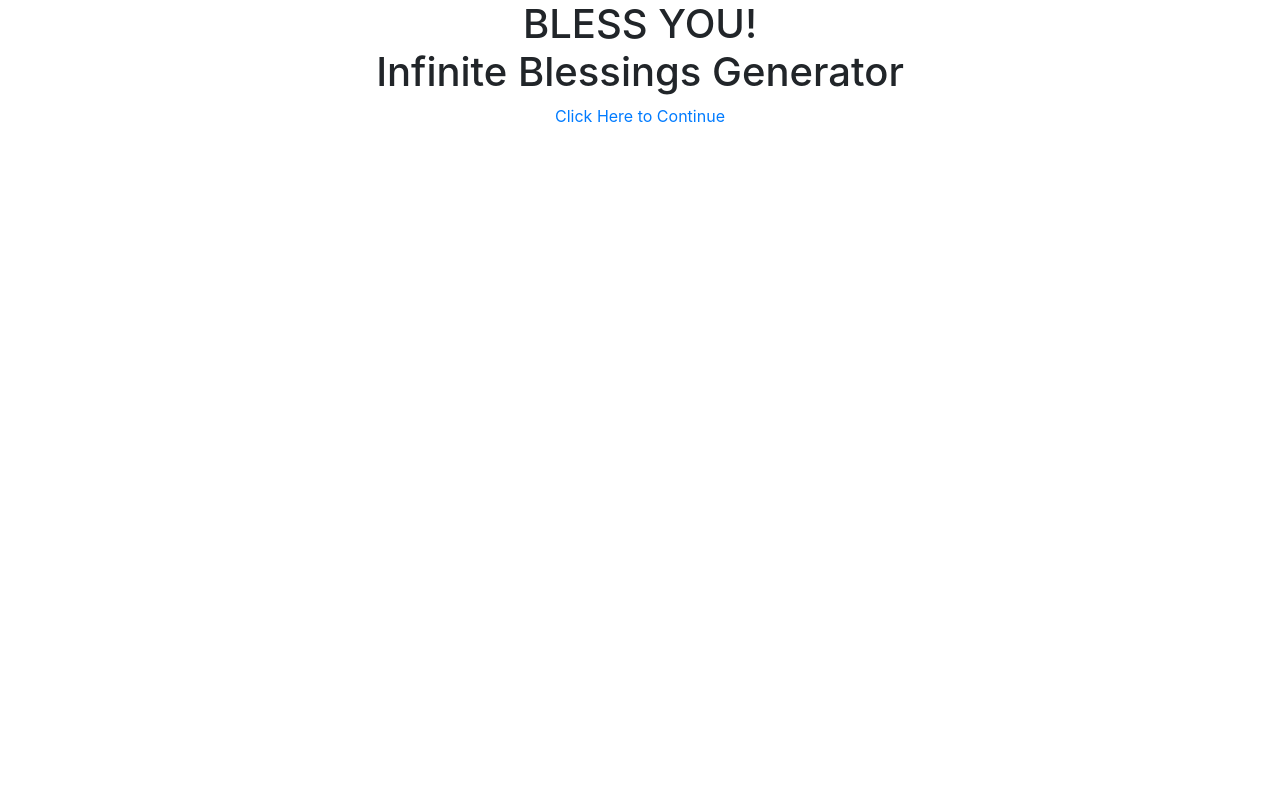
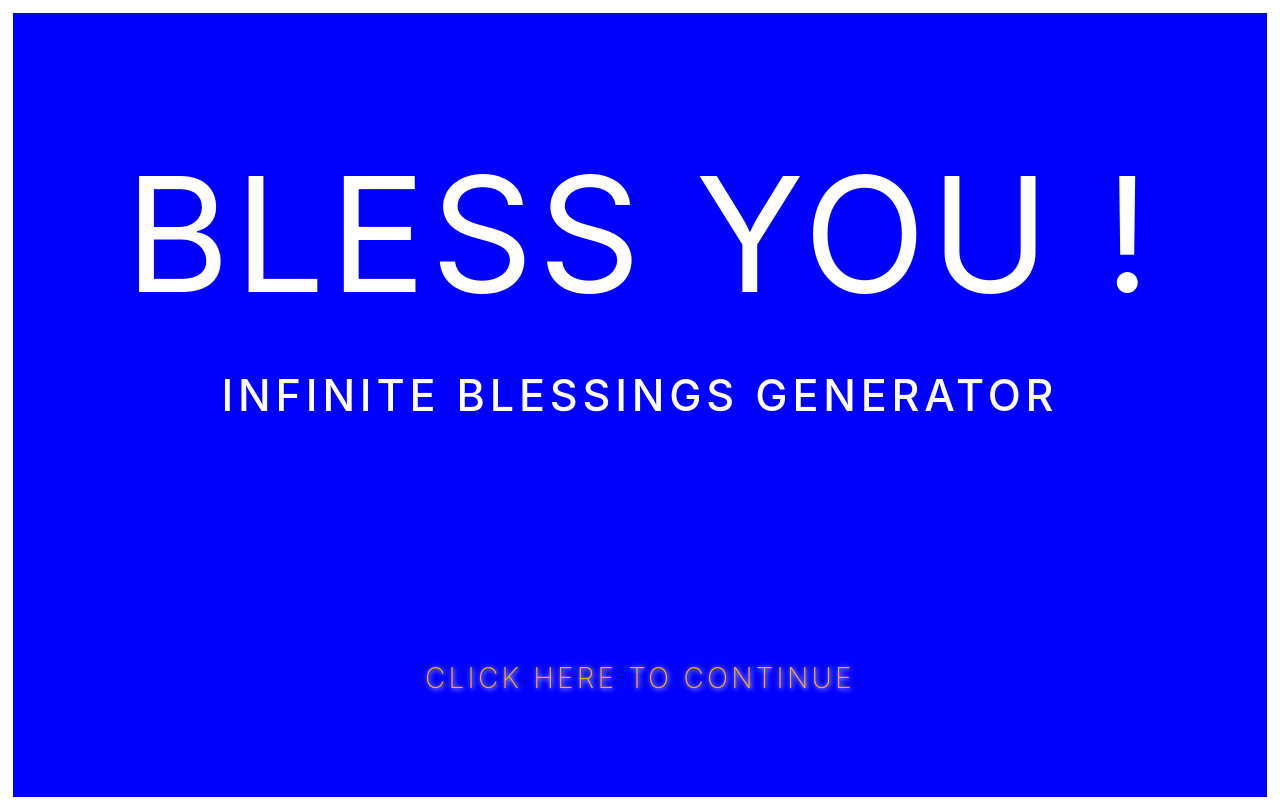
Before and after one commit to theo333/infinite-blessings, a React app: page /#/ in a window 1280 px wide. Built offline with nearby package versions, Linux system fonts and the light colour scheme.

Commit message:
style home and form pages

```diff
--- a/client/components/BlessingsRequest.js
+++ b/client/components/BlessingsRequest.js
@@ -37,13 +37,13 @@ export default props => {
   };
 
   return (
-    <div className="container">
-      <div className="row justify-content-center">
-        <div id="blessings-form" className="col-md-8">
-          <p>Leave a comment and write your name to receive blessings</p>
+    <div id="form-page" className="container h-100">
+      <div className="row align-items-center h-100">
+        <div id="blessings-form" className="mx-auto">
+          <p id="form-instructions">Leave a Comment and Write Your Name to Receive Blessings</p>
           <form onSubmit={handleSubmit}>
             <div className="form-group">
-              <label htmlFor="name">Name</label>
+              <label htmlFor="name">NAME: </label>
               <input
                 name="name"
                 value={name}
@@ -52,20 +52,22 @@ export default props => {
               />
             </div>
             <div className="form-group">
-              <label htmlFor="comment">Comment</label>
+              <label htmlFor="comment">COMMENT: </label>
               <textarea
                 className="form-control"
-                rows="4"
+                rows="3"
                 type="text"
                 name="comment"
                 value={comment}
-                placeholder={question}
+                placeholder="What's on your mind?" // {question}
                 onChange={e => setComment(e.target.value)}
               />
             </div>
-            <button type="submit" className="btn btn-primary">
-              Submit
-            </button>
+            <div className="text-center">
+              <button type="submit" className="btn btn-ok">
+                OK
+              </button>
+            </div>
           </form>
         </div>
       </div>
--- a/client/components/Home.js
+++ b/client/components/Home.js
@@ -3,15 +3,20 @@ import { Link } from 'react-router-dom';
 
 export default () => {
   return (
-    <div className="text-center">
-      <h1>
-        BLESS YOU!
-        <br />
-        <span>Infinite Blessings Generator</span>
-      </h1>
-      <Link className="text-center" to="form">
-        Click Here to Continue
-      </Link>
+    <div id="home">
+      <div className="container h-100">
+        <div className="row align-items-center h-100">
+          <div className="mx-auto text-center">
+            <p id="bless-you">BLESS YOU !</p>
+            <h1>INFINITE BLESSINGS GENERATOR</h1>
+            <div id="click-continue">
+              <Link className="text-center h3" to="form">
+                CLICK HERE TO CONTINUE
+              </Link>
+            </div>
+          </div>
+        </div>
+      </div>
     </div>
   );
 };
--- a/public/index.html
+++ b/public/index.html
@@ -5,10 +5,11 @@
       rel="stylesheet"
       href="https://stackpath.bootstrapcdn.com/bootstrap/4.3.1/css/bootstrap.min.css"
     />
+    <link rel="stylesheet" href="style.css" />
   </head>
   <body>
-    <div class="container">
-      <div id="root"></div>
-    </div>
+    <!-- <div class="container"> -->
+    <div id="root"></div>
+    <!-- </div> -->
   </body>
 </html>
--- a/public/style.css
+++ b/public/style.css
@@ -0,0 +1,72 @@
+/********* HOME PAGE *********/
+#home {
+  background-color: blue;
+  color: white;
+  height: 98%;
+  width: 98%;
+  margin: 1%;
+}
+
+#home h1,
+#home p {
+  letter-spacing: 0.3rem;
+}
+
+#home h1 {
+  font-size: 2.7rem;
+}
+
+#bless-you {
+  font-size: 10rem;
+}
+
+#click-continue {
+  margin-top: 15rem;
+}
+
+#click-continue a {
+  color: #fcaf00;
+  font-weight: 200;
+  letter-spacing: 0.2rem;
+  text-shadow: 1px 1px 5px white;
+}
+
+/********* SUBMIT BLESSINGS PAGE *********/
+#form-page {
+  font-size: 1.9rem;
+}
+
+#form-instructions {
+  font-size: 2.2rem;
+  font-weight: 600;
+  text-align: center;
+}
+
+.form-control {
+  background-color: #39383830 !important; /* #70707030 */
+  font-size: 1.7rem;
+}
+
+textarea {
+  resize: none;
+}
+
+.btn-ok {
+  color: black;
+  font-size: 2.2rem;
+  font-weight: 800;
+}
+
+label[for='name'] {
+  color: orange;
+  font-weight: 600;
+}
+
+label[for='comment'] {
+  color: #31d45d;
+  font-weight: 600;
+}
+
+.form-control::placeholder {
+  color: #fff;
+}
```
